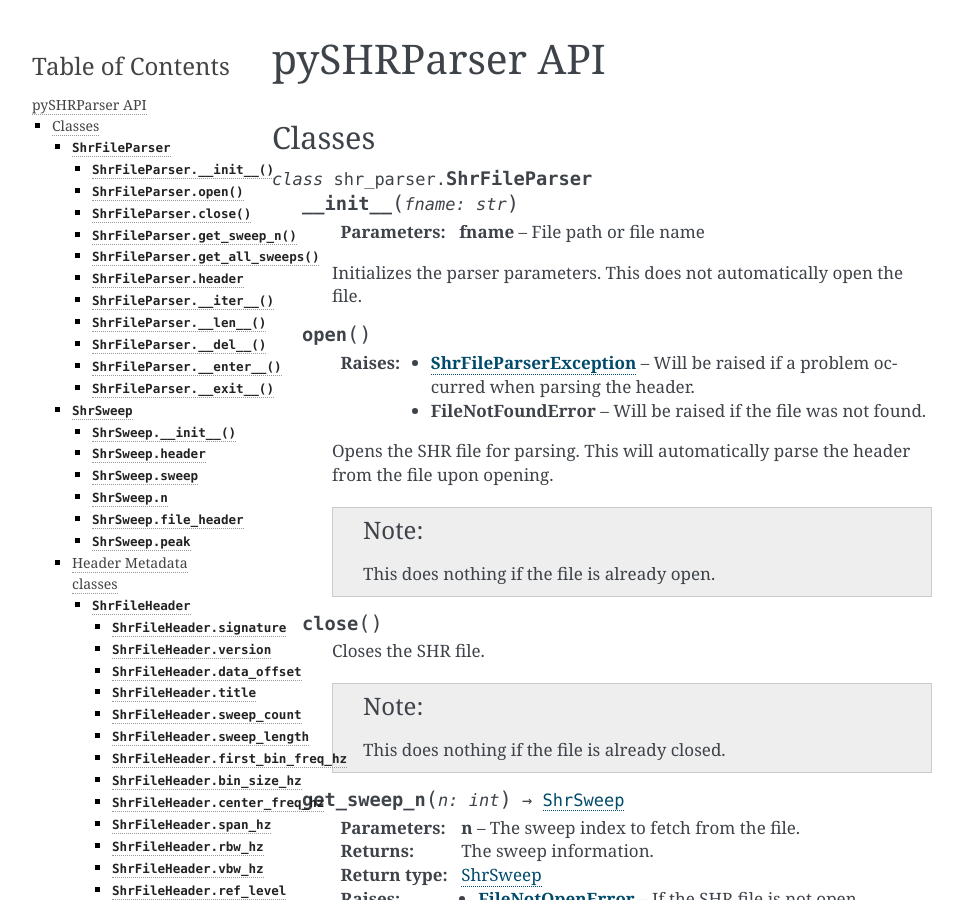
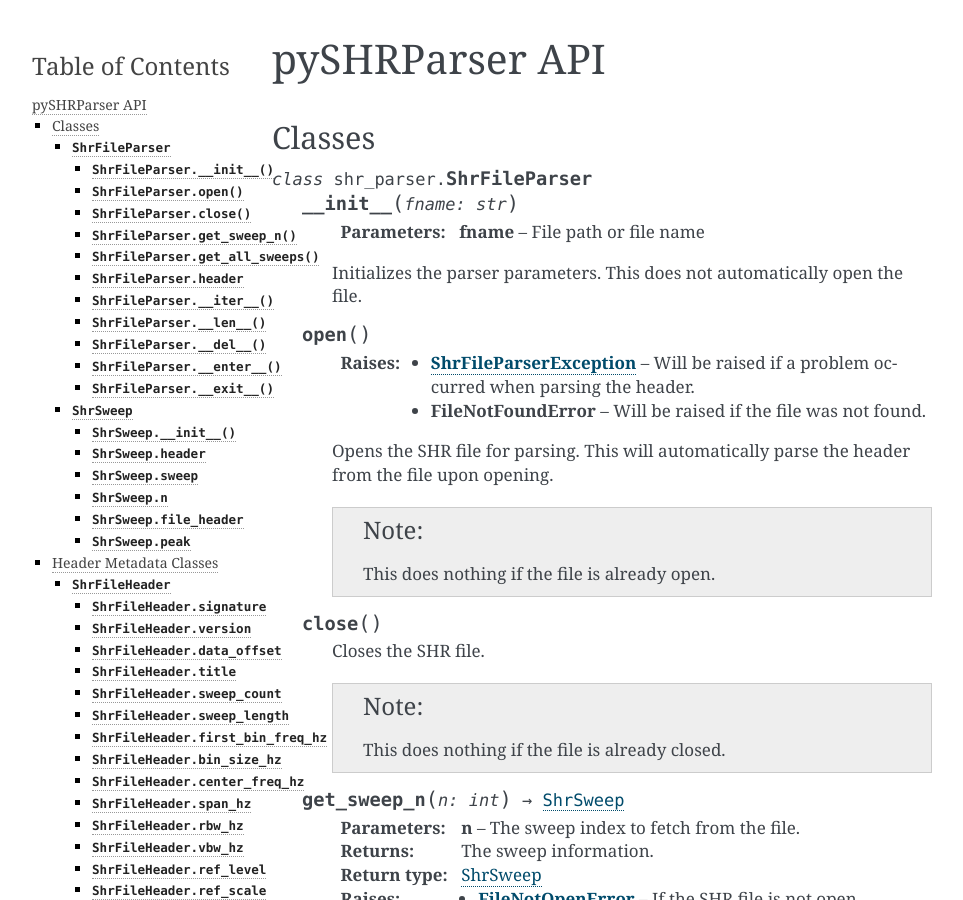
Before and after one commit to WiseLabCMU/py-shr-parser, a Sphinx documentation site: the page built from Documentation/pyshrparser_api.rst, in a window 1280 px wide and 900 px high. Shown: the whole window, without its empty margins (148-1111 px from the left). Built offline with Sphinx 7.4.7, drawn with Linux system fonts in a browser that asks for light colours; some of the changed text lies outside the part shown.

```diff
--- a/Documentation/conf.py
+++ b/Documentation/conf.py
@@ -17,7 +17,6 @@ release = '0.0.0'
 extensions = [
     'sphinx.ext.autodoc',
     'sphinx.ext.intersphinx',
-    'numpydoc'
 ]
 
 templates_path = ['_templates']
--- a/Documentation/pyshrparser_api.rst
+++ b/Documentation/pyshrparser_api.rst
@@ -179,8 +179,8 @@ Classes
 
         Return the sweep data maximum value.
 
-Header Metadata classes
------------------------
+Header Metadata Classes
+=======================
 
 .. class:: ShrFileHeader
 
@@ -401,7 +401,7 @@ Header Metadata classes
         Flag indicating that the ADC overflowed.
 
 Exceptions
-----------
+==========
 
 .. class:: ShrFileParserException
 
@@ -412,7 +412,7 @@ Exceptions
     File not open error
 
 Enumerations
-------------
+============
 
 .. class:: ShrScale
 
```
